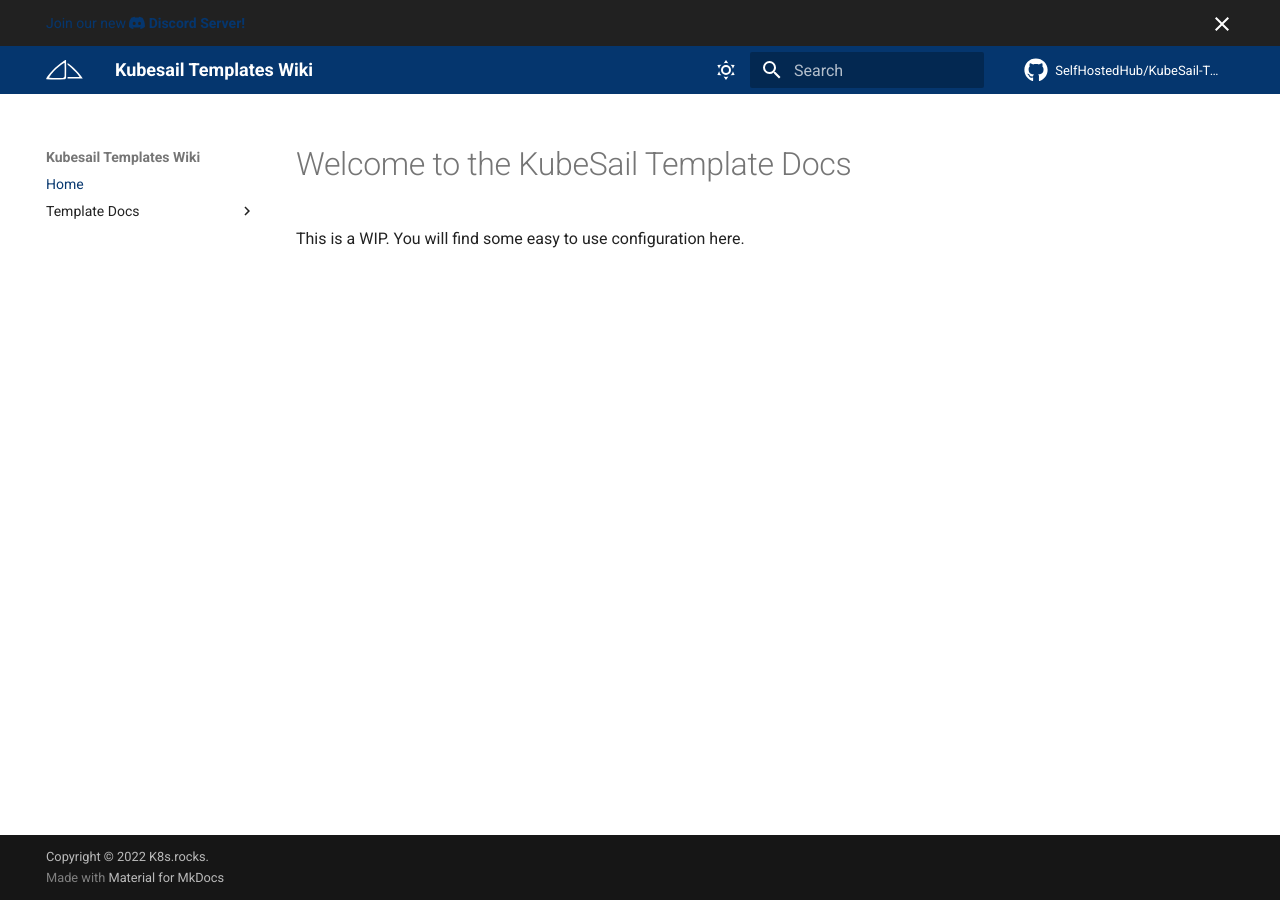
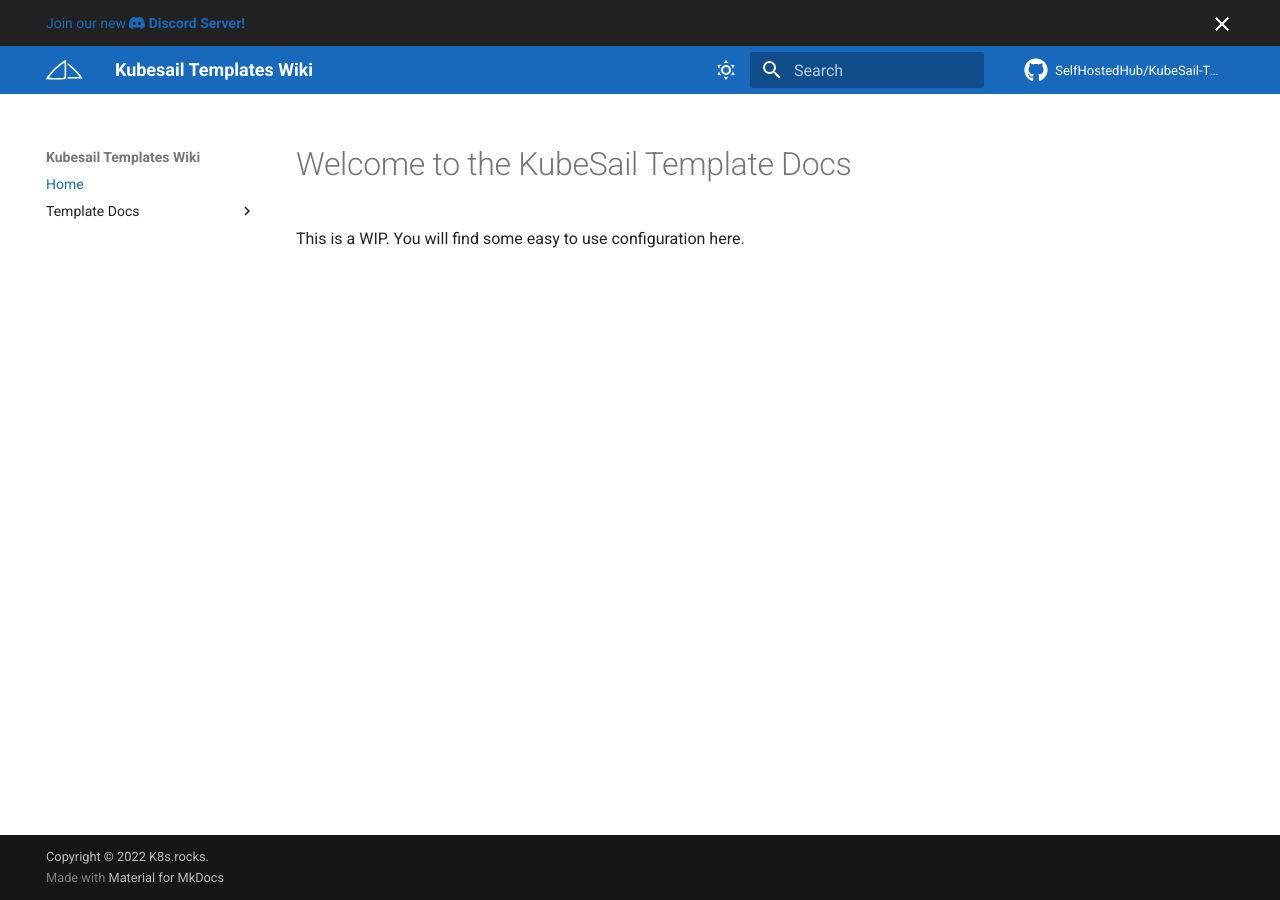
Before and after one commit to SelfHostedHub/KubeSail-Template-Docs, an MkDocs documentation site: the page built from docs/README.md, in a window 1280 px wide. Built offline with MkDocs 1.6.1 and Material for MkDocs 9.7.7, drawn with Linux system fonts in a browser that asks for light colours; comment, search, counter and statistics services are not loaded.

Commit message:
Update extra.css

```diff
--- a/docs/static/stylesheets/extra.css
+++ b/docs/static/stylesheets/extra.css
@@ -1,5 +1,5 @@
 :root > * {
-    --md-primary-fg-color:        #05366E;
-    --md-primary-fg-color--light: #05366E;
-    --md-primary-fg-color--dark:  #05366E;
+    --md-primary-fg-color:        #1869bb;
+    --md-primary-fg-color--light: #1869bb;
+    --md-primary-fg-color--dark:  #1869bb;
   }
```
